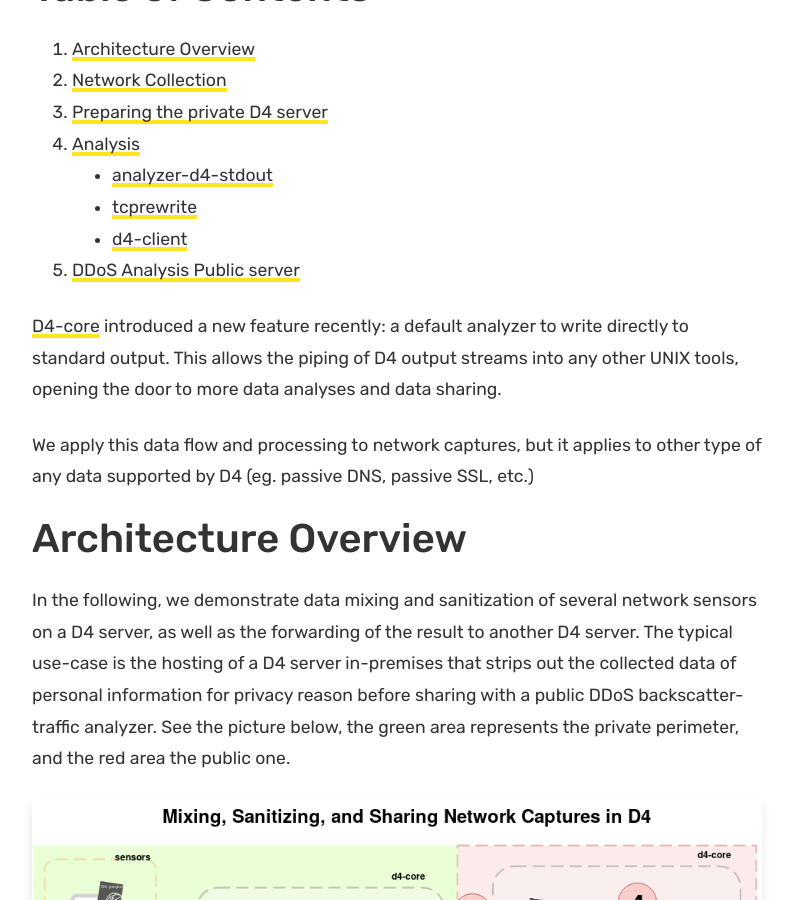
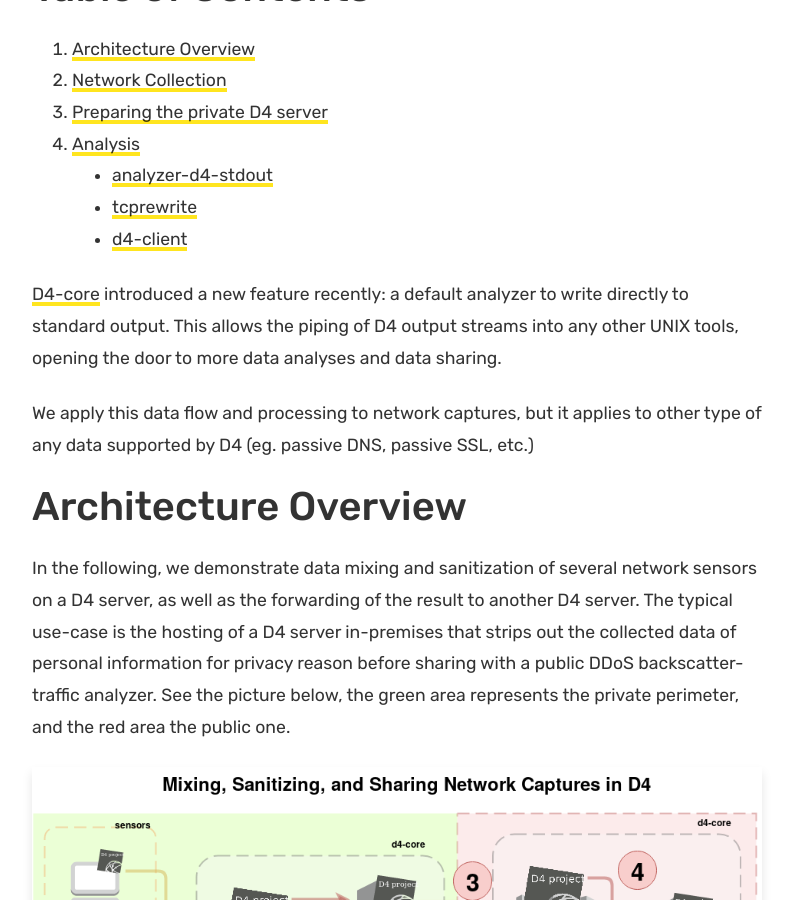
Before and after one commit to D4-project/d4-website, a Jekyll site: the page built from _posts/2019-06-18-sharing-between-D4-sensors.md, in a window 1280 px wide and 900 px high, scrolled down 957 px. Shown: the whole window, without its empty margins (433-1226 px from the left). Built offline with Jekyll 4.4.1, drawn with Linux system fonts in a browser that asks for light colours.

Commit message:
chg: [blogpost] remove heading 5 from ToC

```diff
--- a/_posts/2019-06-18-sharing-between-D4-sensors.md
+++ b/_posts/2019-06-18-sharing-between-D4-sensors.md
@@ -16,7 +16,6 @@ image: assets/images/mixing.png
     1.  [analyzer-d4-stdout](#org84f3222)
     2.  [tcprewrite](#org85e9a51)
     3.  [d4-client](#org9fb010a)
-5.  [DDoS Analysis Public server](#org4c466e8)
 
 [D4-core](https://github.com/D4-project/d4-core) introduced a new feature recently: a default analyzer to write directly
 to standard output. This allows the piping of D4 output streams into any other
```
